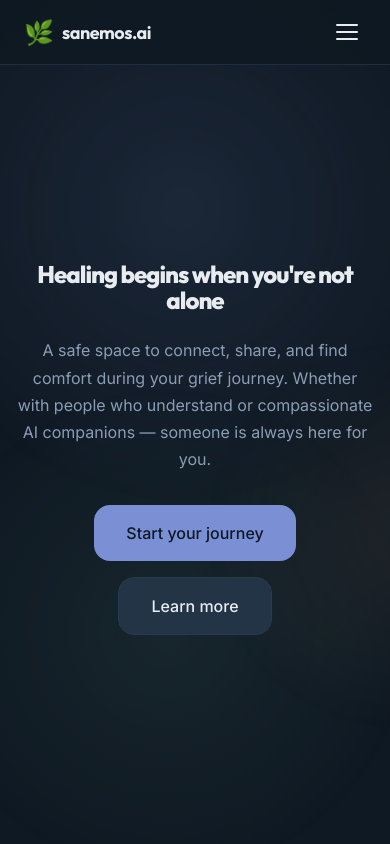
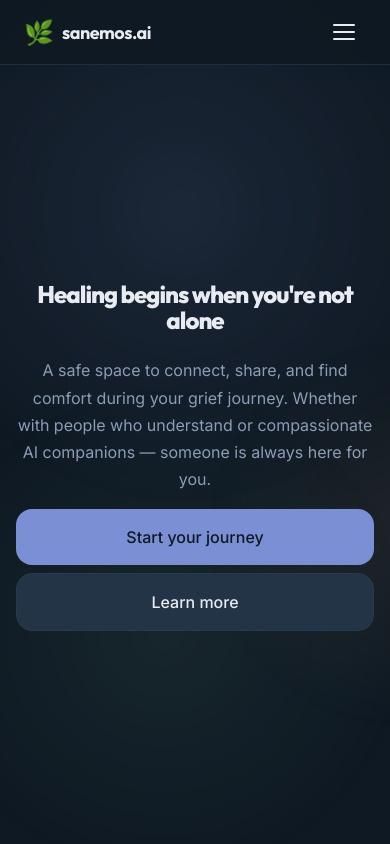
Before and after one commit to Onomastico/sanemos-ai, a Next.js app: page /en in a window 390 px wide. Shown: the top 844 px of the page. Built offline with nearby package versions, Linux system fonts and the light colour scheme; no server answers.

Commit message:
style: mejoras de responsividad movil en nav, landing y chat

```diff
--- a/src/app/[locale]/page.module.css
+++ b/src/app/[locale]/page.module.css
@@ -215,7 +215,7 @@
 
 @media (max-width: 768px) {
     .hero {
-        padding: 100px var(--space-md) var(--space-2xl);
+        padding: 100px var(--space-md) var(--space-xl);
     }
 
     .heroTitle {
@@ -224,6 +224,28 @@
 
     .heroSubtitle {
         font-size: var(--font-size-base);
+        margin-bottom: var(--space-md);
+    }
+
+    .heroCta {
+        flex-direction: column;
+        gap: var(--space-sm);
+    }
+
+    .heroCta button {
+        width: 100%;
+    }
+
+    .features {
+        padding: var(--space-xl) 0;
+    }
+
+    .aboutUs {
+        padding: var(--space-xl) 0;
+    }
+
+    .stats {
+        padding: var(--space-xl) 0 var(--space-2xl);
     }
 
     .statGrid {
--- a/src/components/layout/Navbar.module.css
+++ b/src/components/layout/Navbar.module.css
@@ -140,11 +140,15 @@
 .hamburger {
     display: none;
     flex-direction: column;
+    justify-content: center;
+    align-items: center;
     gap: 5px;
     background: none;
     border: none;
     cursor: pointer;
-    padding: var(--space-sm);
+    width: 44px;
+    height: 44px;
+    padding: 0;
 }
 
 .hamburger span {
@@ -180,12 +184,15 @@
         right: 0;
         bottom: 0;
         flex-direction: column;
-        background: var(--bg-primary);
-        padding: var(--space-xl);
+        background: rgba(15, 25, 35, 0.95);
+        backdrop-filter: blur(10px);
+        -webkit-backdrop-filter: blur(10px);
+        padding: var(--space-lg) var(--space-xl);
         gap: var(--space-sm);
         transform: translateX(100%);
         transition: transform var(--transition-base);
         align-items: stretch;
+        overflow-y: auto;
     }
 
     .navLinksOpen {
@@ -194,7 +201,7 @@
 
     .navLink {
         font-size: var(--font-size-base);
-        padding: var(--space-md);
+        padding: var(--space-sm) var(--space-md);
         text-align: left;
     }
 
```
Also changed, not shown: src/app/[locale]/chat/chat.module.css (+16 -3 lines).
